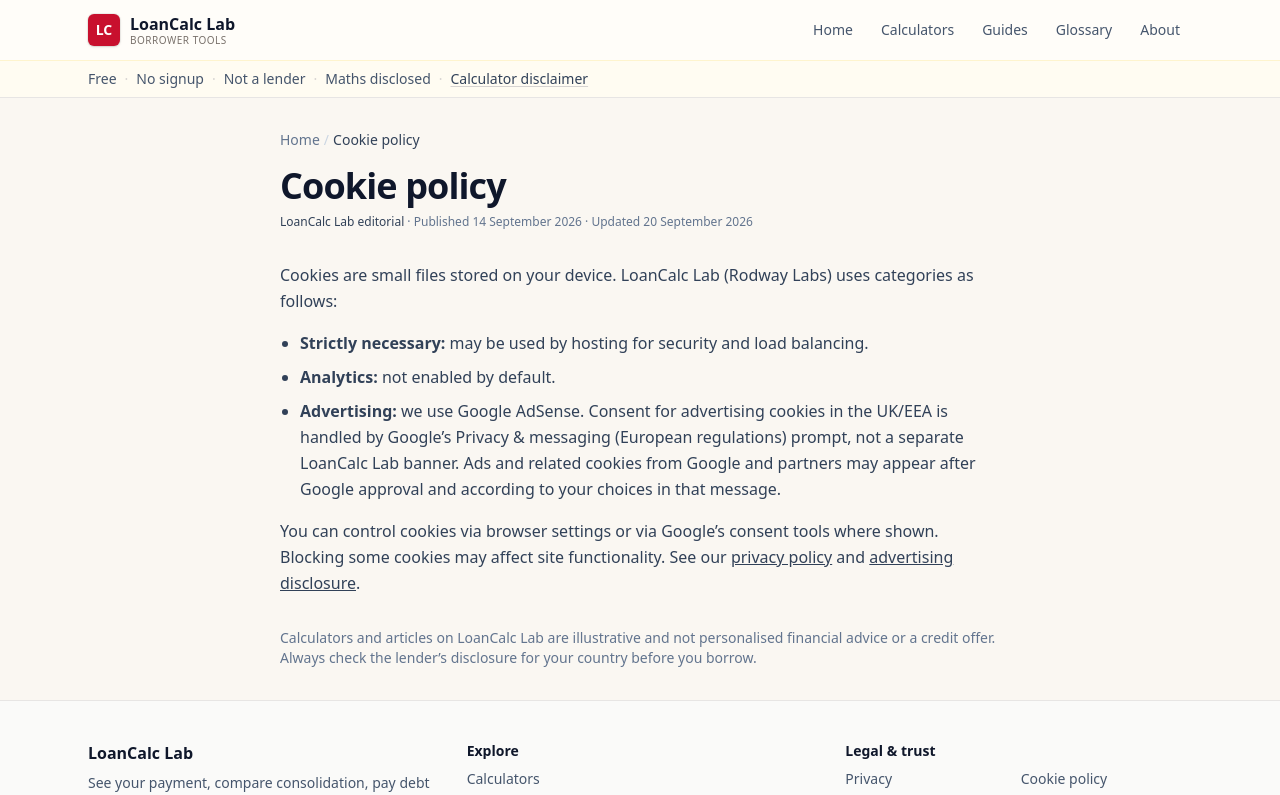
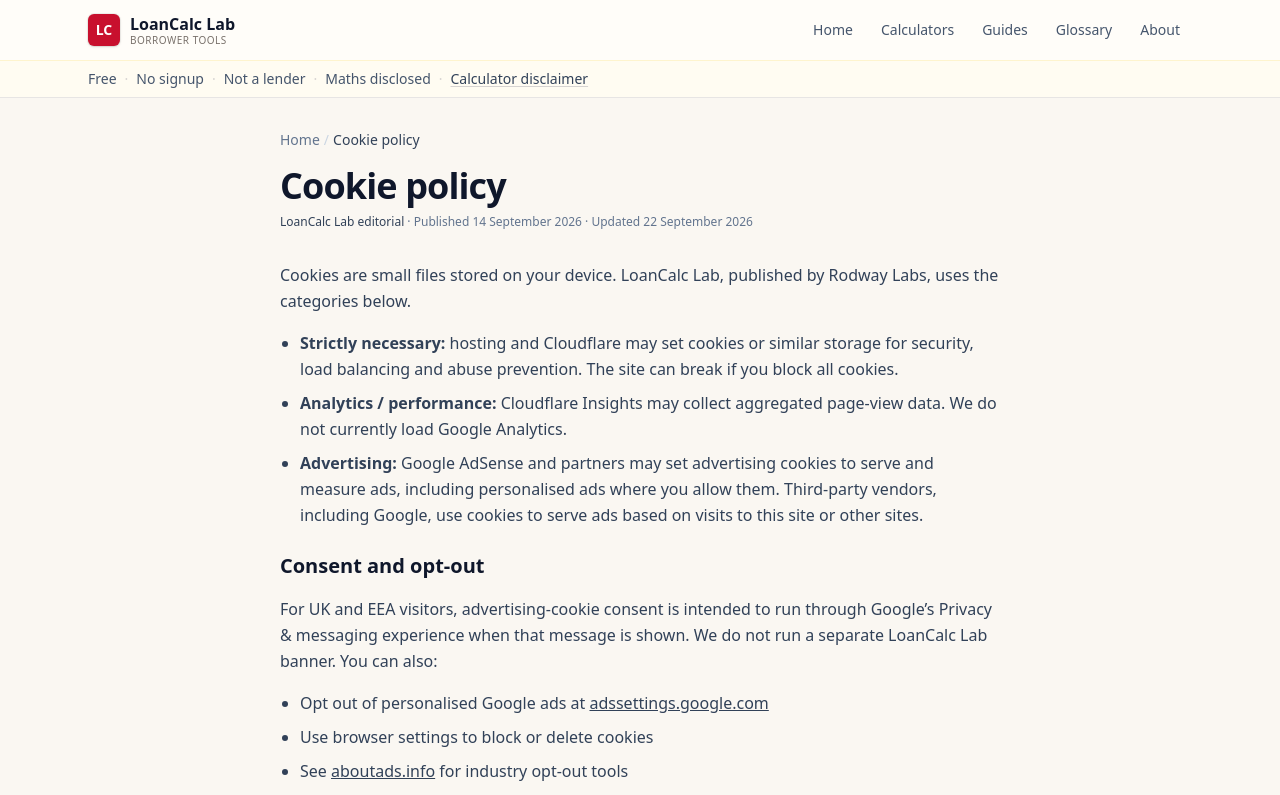
Before and after one commit to Roderz-89/loancalc-lab, a Next.js app: page /cookie-policy in a window 1280 px wide. Shown: the top 795 px of the page. Built offline with nearby package versions, Linux system fonts and the light colour scheme.

Commit message:
AdSense readiness: full privacy and cookie disclosures plus thicker About

```diff
--- a/src/app/cookie-policy/page.tsx
+++ b/src/app/cookie-policy/page.tsx
@@ -3,8 +3,8 @@
 import { SITE } from "@/content/site";
 
 export const metadata: Metadata = {
-  title: 'Cookie policy',
-  description: 'Cookie policy for LoanCalc Lab.',
+  title: "Cookie policy",
+  description: "Cookie policy for LoanCalc Lab — necessary, analytics and advertising cookies.",
   alternates: { canonical: `${SITE.url}/cookie-policy` },
   robots: { index: true, follow: true },
 };
@@ -12,48 +12,65 @@
 export default function Page() {
   return (
     <ArticleLayout
-      title='Cookie policy'
+      title="Cookie policy"
       crumbs={[
         { label: "Home", href: "/" },
-        { label: 'Cookie policy' },
+        { label: "Cookie policy" },
       ]}
       published="2026-09-14"
-      updated="2026-09-20"
+      updated="2026-09-22"
       showAd={false}
     >
       <p>
-        Cookies are small files stored on your device. LoanCalc Lab (Rodway Labs) uses
-        categories as follows:
+        Cookies are small files stored on your device. LoanCalc Lab, published by {SITE.brand.name},
+        uses the categories below.
       </p>
       <ul className="list-disc space-y-2 pl-5">
         <li>
-          <strong>Strictly necessary:</strong> may be used by hosting for security and load
-          balancing.
+          <strong>Strictly necessary:</strong> hosting and Cloudflare may set cookies or similar
+          storage for security, load balancing and abuse prevention. The site can break if you
+          block all cookies.
         </li>
         <li>
-          <strong>Analytics:</strong> not enabled by default.
+          <strong>Analytics / performance:</strong> Cloudflare Insights may collect aggregated
+          page-view data. We do not currently load Google Analytics.
         </li>
         <li>
-          <strong>Advertising:</strong> we use Google AdSense. Consent for advertising cookies
-          in the UK/EEA is handled by Google’s Privacy &amp; messaging (European regulations)
-          prompt, not a separate LoanCalc Lab banner. Ads and related cookies from Google and
-          partners may appear after Google approval and according to your choices in that
-          message.
+          <strong>Advertising:</strong> Google AdSense and partners may set advertising cookies to
+          serve and measure ads, including personalised ads where you allow them. Third-party
+          vendors, including Google, use cookies to serve ads based on visits to this site or
+          other sites.
+        </li>
+      </ul>
+      <h2 className="text-xl font-semibold text-slate-900 pt-2">Consent and opt-out</h2>
+      <p>
+        For UK and EEA visitors, advertising-cookie consent is intended to run through Google’s
+        Privacy &amp; messaging experience when that message is shown. We do not run a separate
+        LoanCalc Lab banner. You can also:
+      </p>
+      <ul className="list-disc space-y-2 pl-5">
+        <li>
+          Opt out of personalised Google ads at{" "}
+          <a className="underline" href="https://adssettings.google.com" rel="noopener noreferrer">
+            adssettings.google.com
+          </a>
+        </li>
+        <li>Use browser settings to block or delete cookies</li>
+        <li>
+          See{" "}
+          <a className="underline" href="https://www.aboutads.info" rel="noopener noreferrer">
+            aboutads.info
+          </a>{" "}
+          for industry opt-out tools
         </li>
       </ul>
       <p>
-        You can control cookies via browser settings or via Google’s consent tools where shown.
-        Blocking some cookies may affect site functionality. See our{" "}
-        <a href="/privacy" className="underline">
-          privacy policy
-        </a>{" "}
+        Blocking advertising cookies does not remove every ad; it usually means ads are less
+        relevant. See the{" "}
+        <a href="/privacy" className="underline">privacy policy</a>{" "}
         and{" "}
-        <a href="/advertising-disclosure" className="underline">
-          advertising disclosure
-        </a>
-        .
+        <a href="/advertising-disclosure" className="underline">advertising disclosure</a>.
       </p>
-
-</ArticleLayout>
+    </ArticleLayout>
   );
 }
```
